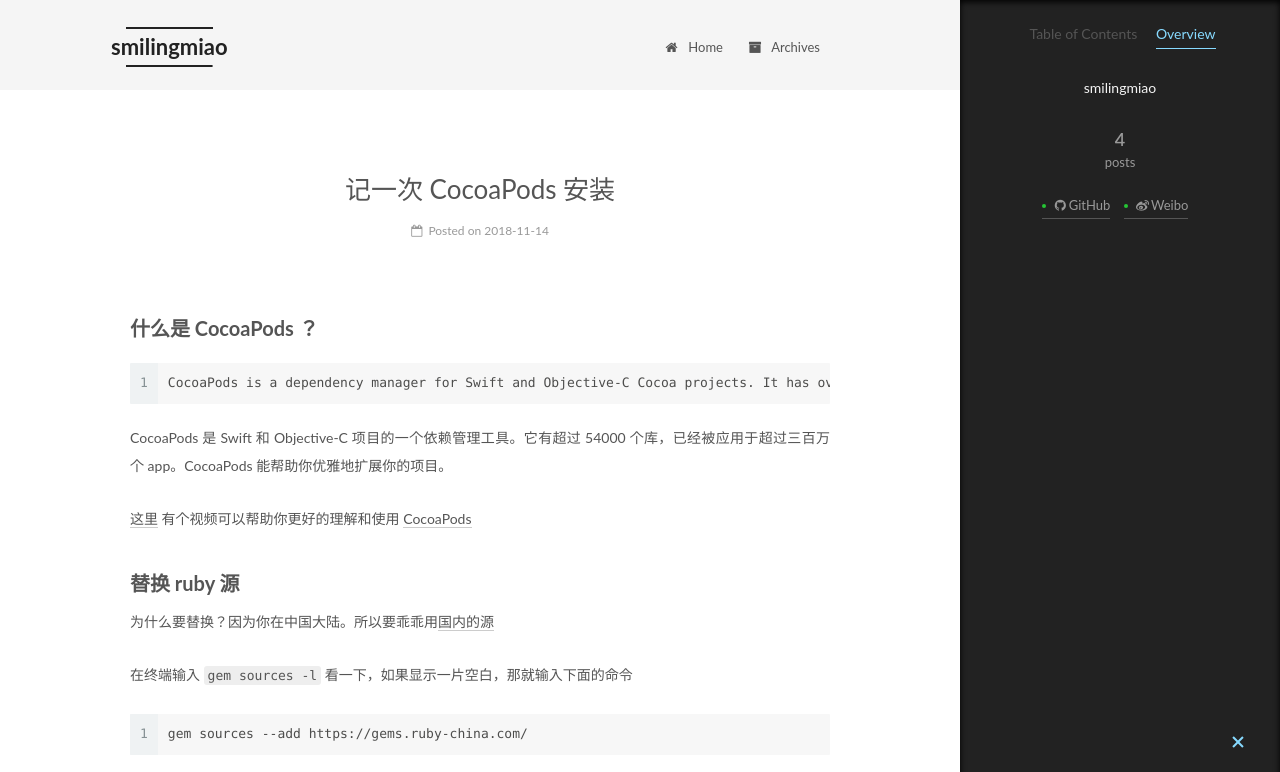
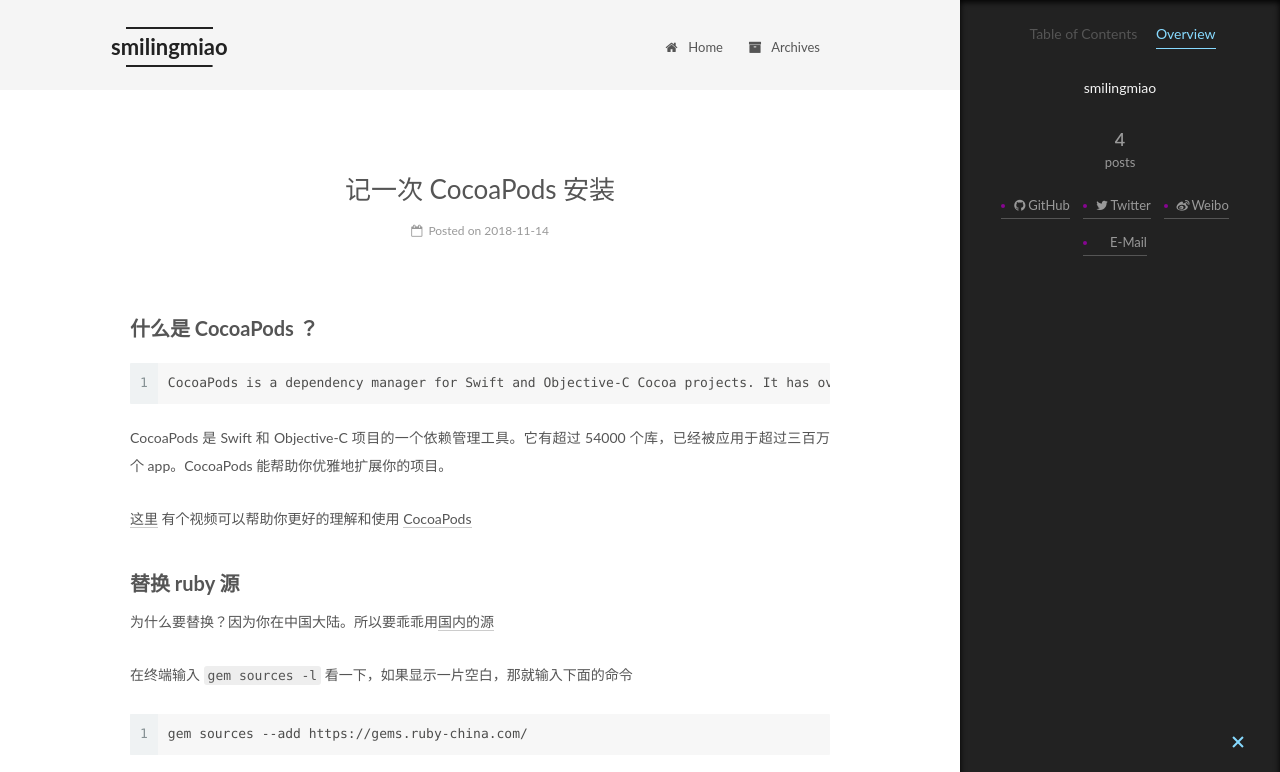
Before and after one commit to smilingmiao/smilingmiao.github.io, a plain HTML site: page 2018/11/14/ji-yi-ci-cocoapods-an-zhuang/index.html in a window 1280 px wide. Both pictures are taken after a click on the item "Overview". Shown: the top 772 px of the page. Drawn offline with Linux system fonts and the light colour scheme.

Commit message:
Site updated: 2018-12-12 16:40:34

```diff
--- a/2018/11/14/ji-yi-ci-cocoapods-an-zhuang/index.html
+++ b/2018/11/14/ji-yi-ci-cocoapods-an-zhuang/index.html
@@ -496,9 +496,21 @@
                   </span>
 
                   <span class="links-of-author-item">
+                    <a href="https://twitter.com/smilingmiao" target="_blank" title="Twitter">
+
+                        <i class="fa fa-fw fa-twitter"></i>Twitter</a>
+                  </span>
+
+                  <span class="links-of-author-item">
                     <a href="https://www.weibo.com/6709909308/profile?topnav=1&wvr=6&is_all=1" target="_blank" title="Weibo">
 
                         <i class="fa fa-fw fa-weibo"></i>Weibo</a>
+                  </span>
+
+                  <span class="links-of-author-item">
+                    <a href="mailto:smiling.miao@qq.com" target="_blank" title="E-Mail">
+
+                        <i class="fa fa-fw fa-mail"></i>E-Mail</a>
                   </span>
 
             </div>
--- a/css/main.css
+++ b/css/main.css
@@ -1829,7 +1829,7 @@ pre .javascript .function {
   width: 4px;
   height: 4px;
   border-radius: 50%;
-  background: #25c634;
+  background: #860591;
 }
 .links-of-blogroll {
   font-size: 13px;
```
Also changed, not shown: 2018/12/11/mysql-part-one/index.html (+12 -0 lines), 2018/12/11/operating-system-basics/index.html (+12 -0 lines), 2018/12/11/three-way-handshake/index.html (+12 -0 lines), archives/2018/11/index.html (+12 -0 lines), archives/2018/12/index.html (+12 -0 lines), archives/2018/index.html (+12 -0 lines), archives/index.html (+12 -0 lines), index.html (+12 -0 lines).
